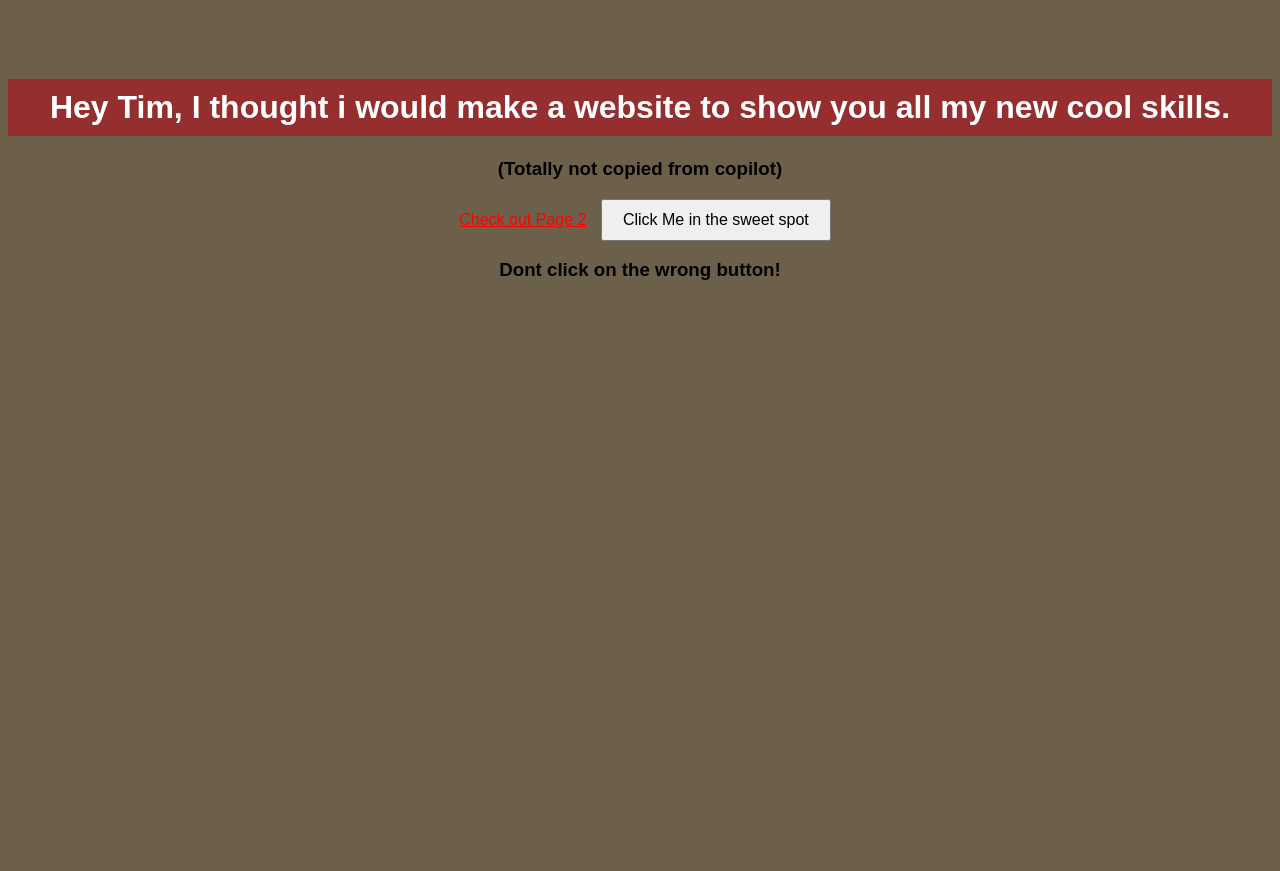
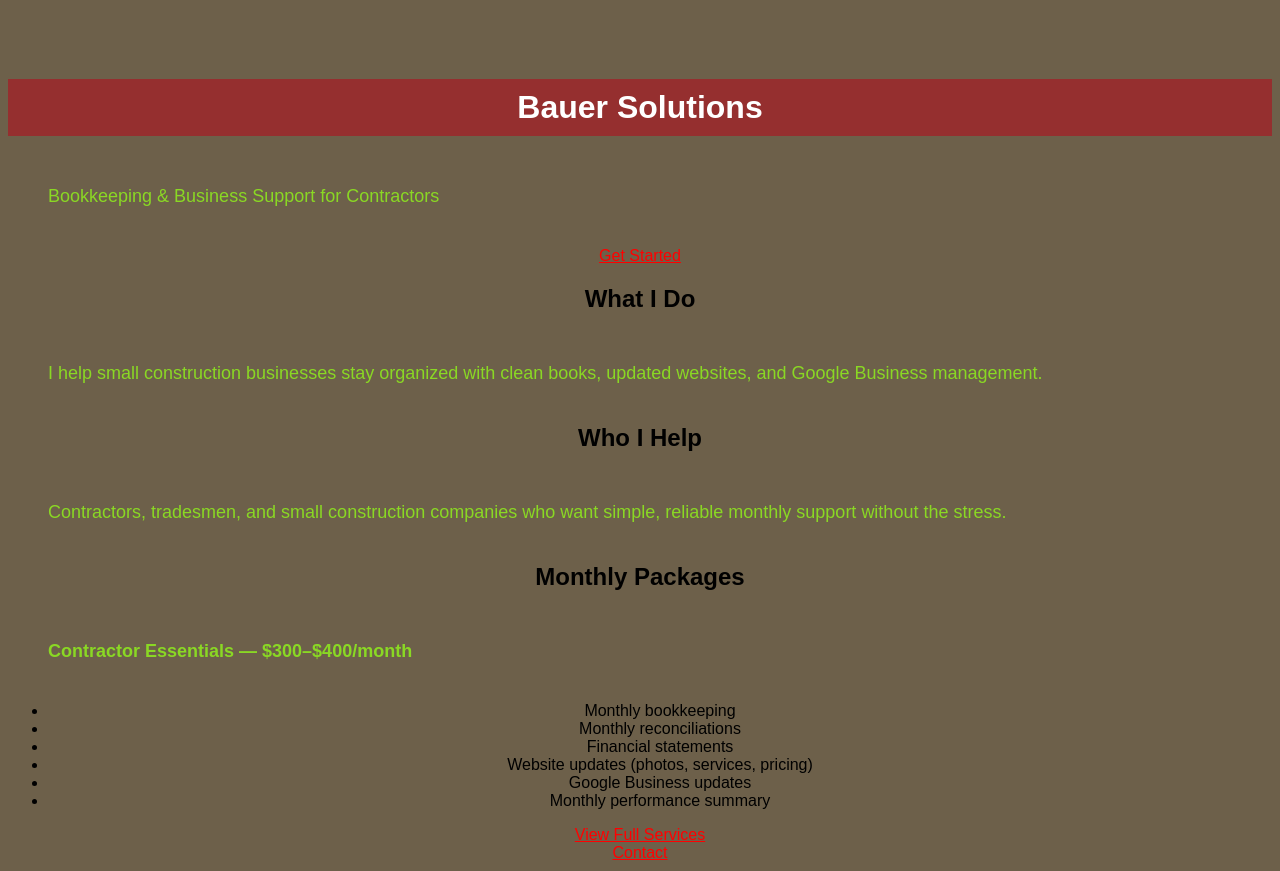
Before and after one commit to Script-this-hub/TheTerminator, a plain HTML site: page index.html in a window 1280 px wide. Before the commit the page ends 800 px from the top, so only its background shows below. Drawn offline with Linux system fonts and the light colour scheme.

Commit message:
Revamp index.html for Bauer Solutions site
Updated the HTML structure and content for Bauer Solutions website.

```diff
--- a/index.html
+++ b/index.html
@@ -1,33 +1,52 @@
-<!DOCTYPE html>
-<html lang="en">
-<head>
-    <link rel="stylesheet" href="style.css">
-</head>
-<body>
-    <h1>
-        Hey Tim,
-        I thought i would make a website to show you all my new cool skills.
-    </h1>
-    <h3>
-        (Totally not copied from copilot)
-    </h3>
-
-    <a href="about.html" class="nav-link">Check out Page 2</a>
-
-    <button id="myButton">Click Me in the sweet spot</button>
-
-    <script src="script.js"></script>
-</body>
-</html>
 <!DOCTYPE html>
 <html lang="en">
 <head>
     <meta charset="UTF-8">
     <meta name="viewport" content="width=device-width, initial-scale=1.0">
-    <title>My Cool Skills</title>
+    <title>Bauer Solutions – Contractor Bookkeeping & Business Support</title>
     <link rel="stylesheet" href="style.css">
 </head>
+
 <body>
-    <h3>Dont click on the wrong button!</h3>
+
+    <!-- Header / Hero Section -->
+    <header class="hero">
+        <h1>Bauer Solutions</h1>
+        <p>Bookkeeping & Business Support for Contractors</p>
+        <a href="contact.html" class="cta-button">Get Started</a>
+    </header>
+
+    <!-- What I Do -->
+    <section class="section">
+        <h2>What I Do</h2>
+        <p>I help small construction businesses stay organized with clean books, updated websites, and Google Business management.</p>
+    </section>
+
+    <!-- Who I Help -->
+    <section class="section">
+        <h2>Who I Help</h2>
+        <p>Contractors, tradesmen, and small construction companies who want simple, reliable monthly support without the stress.</p>
+    </section>
+
+    <!-- Monthly Packages -->
+    <section class="section">
+        <h2>Monthly Packages</h2>
+        <p><strong>Contractor Essentials — $300–$400/month</strong></p>
+        <ul>
+            <li>Monthly bookkeeping</li>
+            <li>Monthly reconciliations</li>
+            <li>Financial statements</li>
+            <li>Website updates (photos, services, pricing)</li>
+            <li>Google Business updates</li>
+            <li>Monthly performance summary</li>
+        </ul>
+        <a href="services.html" class="nav-link">View Full Services</a>
+    </section>
+
+    <!-- Footer -->
+    <footer class="footer">
+        <a href="contact.html" class="nav-link">Contact</a>
+    </footer>
+
 </body>
 </html>
```
